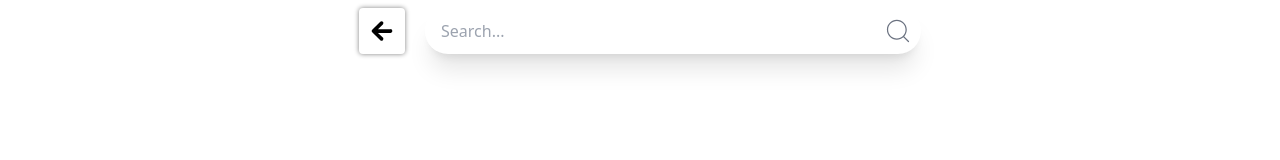
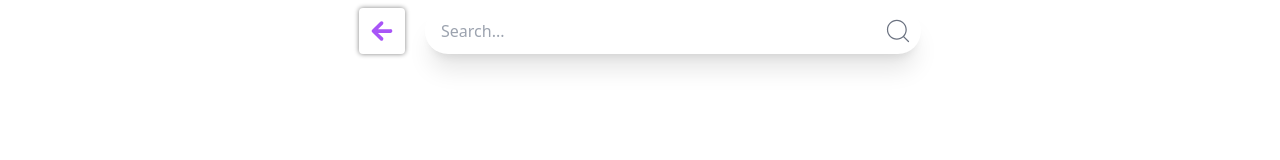
Before and after one commit to imadbenmadi/Djezzy-Event, a React (Vite) app: page /Search in a window 1280 px wide. Shown: the top 160 px of the page. Built offline with nearby package versions, Linux system fonts and the light colour scheme.

Commit message:
changing go back color

```diff
--- a/src/Components/Pages/Search.jsx
+++ b/src/Components/Pages/Search.jsx
@@ -58,7 +58,7 @@ export default function Search() {
                         style={{ boxShadow: "0px 0px 5px 0px gray" }}
                     >
                         <Link to={"/"}>
-                            <IoMdArrowRoundBack className="text-3xl" />
+                            <IoMdArrowRoundBack className="text-3xl text-purple-500" />
                         </Link>
                     </div>
                     <div className="flex items-center bg-white rounded-full overflow-hidden shadow-xl focus-within:ring-2 focus-within:ring-purple-500">
```
